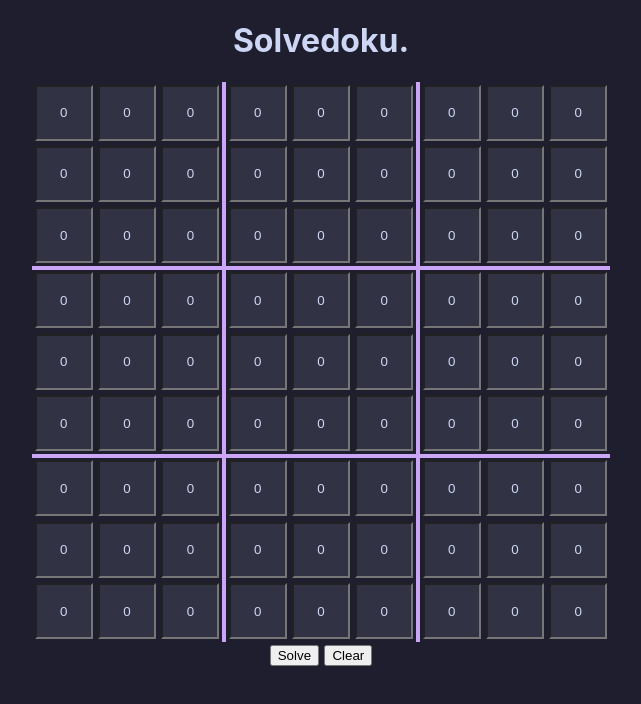
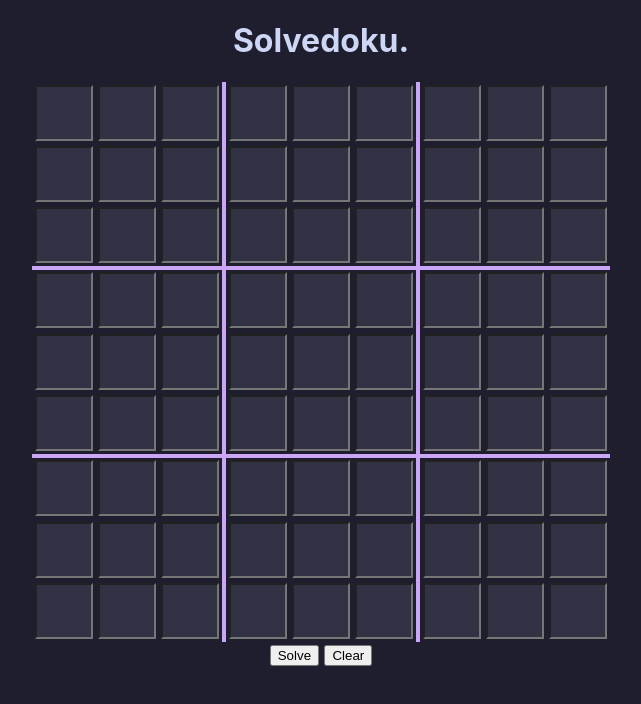
Before and after one commit to MichaelJRossDev/solvedoku, a React (Create React App) app: page / in a window 1280 px wide. Shown: the top 704 px of the page, without its empty margins (319-960 px from the left). Built offline with nearby package versions, Linux system fonts and the light colour scheme.

Commit message:
Add input validation and 'press enter to solve'

```diff
--- a/src/App.css
+++ b/src/App.css
@@ -89,4 +89,5 @@ td {
 
 input {
   color: #cdd6f4;
+  font-size: larger;
 }
--- a/src/App.tsx
+++ b/src/App.tsx
@@ -10,16 +10,21 @@ const App = () => {
 
   const solveHandler = () => {
     const solved = solveSudoku(JSON.parse(JSON.stringify(sudokuArray)));
-    console.log(solved)
-    if (solved) setSudokuArray(solved);
+    if (solved) {
+      setSudokuArray(solved)
+    } else {
+      console.log('Not solveable');
+    }
+
   }
 
   return (
     <div className="App">
-      <body>
+
         <h1>Solvedoku.</h1>
-        <SudokuBoard sudokuArray={sudokuArray} setSudokuArray={setSudokuArray}/>
+        <SudokuBoard sudokuArray={sudokuArray} setSudokuArray={setSudokuArray} solveHandler={solveHandler}/>
         <table className='ButtonTable'>
+          <tbody>
             <tr>
               <td>
                 <button className='SolveButton' onClick={solveHandler}>Solve</button>
@@ -28,8 +33,9 @@ const App = () => {
                 <button className='ClearButton' onClick={() => setSudokuArray(new Array(9).fill(new Array(9).fill(0)))}>Clear</button>
               </td>
             </tr>
+          </tbody>
         </table>
-      </body>
+
     </div>
   );
 }
--- a/src/components/SudokuBoard.tsx
+++ b/src/components/SudokuBoard.tsx
@@ -3,11 +3,8 @@ import SudokuCell from './SudokuCell';
 
 const initial = new Array(9).fill(new Array(9).fill(0));
 
-const SudokuBoard = (props: {sudokuArray: number[][], setSudokuArray: Function}) => {
+const SudokuBoard = (props: {sudokuArray: number[][], setSudokuArray: Function, solveHandler: Function}) => {
   const [sudokuArray, setSudokuArray] = [props.sudokuArray, props.setSudokuArray];
-  useEffect(() => {
-    console.log(sudokuArray);
-  }, [sudokuArray])
   return (
     <div className='SudokuBoard'>
       <table>
@@ -18,7 +15,7 @@ const SudokuBoard = (props: {sudokuArray: number[][], setSudokuArray: Function})
                 <tr key={rowIndex} className={rowIndex === 2 || rowIndex === 5 ? 'BorderedRow' : ''}>
                   {
                     [0, 1, 2, 3, 4, 5, 6, 7, 8].map((column, columnIndex) => {
-                      return (<td key={columnIndex} className={columnIndex === 2 || columnIndex === 5 ? 'BorderedColumn' : ''}><SudokuCell row={row} column={column} sudokuArray={sudokuArray} setSudokuArray={setSudokuArray}/></td>)
+                      return (<td key={columnIndex} className={columnIndex === 2 || columnIndex === 5 ? 'BorderedColumn' : ''}><SudokuCell row={row} column={column} sudokuArray={sudokuArray} setSudokuArray={setSudokuArray} solveHandler={props.solveHandler}/></td>)
                     })
                   }
                 </tr>
--- a/src/components/SudokuCell.tsx
+++ b/src/components/SudokuCell.tsx
@@ -1,19 +1,29 @@
+import { log } from 'console';
 import React, { useEffect, useState } from 'react';
 
-const SudokuCell = (props: {row: number, column: number, sudokuArray: number[][],setSudokuArray: Function}) => {
+const SudokuCell = (props: {row: number, column: number, sudokuArray: number[][],setSudokuArray: Function, solveHandler: Function}) => {
+    const formattingClass = props.sudokuArray[props.row][props.column] === 0 ? 'zero' : 'nonzero';
+    const onFocus = (e:React.FormEvent<HTMLInputElement>) => {
+        (e.target as HTMLInputElement).select()
+    }
+
+    const onKeyDown = (e: React.KeyboardEvent) => {
+        if(e.key === 'Enter'){
+            props.solveHandler();
+        }
+    }
+
+
     const onChange = (e: React.FormEvent<HTMLInputElement>, row: number, col: number) => {
-        const value = Number((e.target as HTMLButtonElement).value);
-        if (false) {
-            console.log('Add validation for sudoku cells!');
-        } else {
+        const value = (e.target as HTMLButtonElement).value;
+        if (value.length <= 1) {
             const newArray = JSON.parse(JSON.stringify(props.sudokuArray));
-            newArray[props.row][props.column] = value;
+            newArray[props.row][props.column] = value === '' || isNaN(Number(value)) ? 0 : Number(value);
             props.setSudokuArray(newArray)
         }
-
     }
     return (
-        <input value={props.sudokuArray[props.row][props.column]} className='SudokuCell' onChange={(e) => onChange(e, props.row, props.column)}/>
+        <input onKeyDown={(e) => onKeyDown(e)} value={props.sudokuArray[props.row][props.column] !== 0 ? props.sudokuArray[props.row][props.column] : ''} onFocus={onFocus} className={'SudokuCell' + ' ' + formattingClass} onChange={(e) => onChange(e, props.row, props.column)}/>
     )
 }
 
```
Lines whose indentation alone changed are shown as unchanged.
